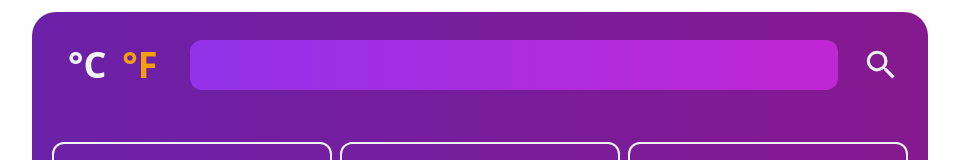
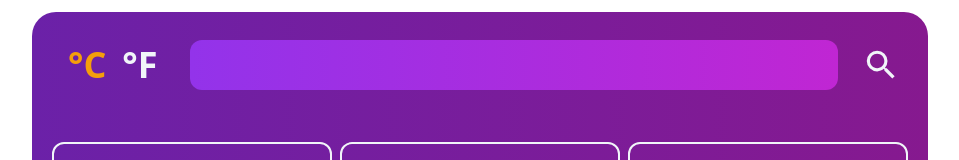
Before and after one commit to NPotokin/Weather-App, a React (Create React App) app: page /AdvancedData in a window 1280 px wide. Shown: the top 160 px of the page, without its empty margins (160-1119 px from the left). Built offline with nearby package versions, Linux system fonts and the light colour scheme.

Commit message:
made store, switch some data

```diff
--- a/src/Components/Info.jsx
+++ b/src/Components/Info.jsx
@@ -1,25 +1,32 @@
 import React from "react"
-import { useState } from "react";
 import axios from "axios"
 import { MdSearch} from "react-icons/md"
+import useStore from "./Store";
 
 function Info() {
 
-  const [data, setData] = useState({});
-  const [location, setLocation] = useState('')
-  const [munits, setMunits] = useState(false)
-  const [urlM, setUrlM] = useState('metric')
+  const [data, setData] = useStore(
+    (state) => [state.data, state.setData]
+  );
 
-  function toggleUnits(){
-    urlM === "metric" ? setUrlM('imperial') : setUrlM("metric")
-    setMunits(!munits);
-    searchLocation();
-  }
+  const [location, setLocation] = useStore(
+    (state) => [state.location, state.setLocation]
+  )
 
-  const url = `https://api.openweathermap.org/data/2.5/weather?q=${location}&appid=7661508e301be410c0c9f630604f8b6a&units=${urlM}`
+  const unitsC = useStore(
+    (state) => state.unitsC
+  )
+
+ const toggleUnits = useStore(
+  (state) => state.toggleUnits)
+
+
+
+  const urlC = `https://api.openweathermap.org/data/2.5/weather?q=${location}&appid=7661508e301be410c0c9f630604f8b6a&units=metric`
+  const urlF = `https://api.openweathermap.org/data/2.5/weather?q=${location}&appid=7661508e301be410c0c9f630604f8b6a&units=imperial`
 
   const searchLocation = (event) => {
-      axios.get(url).then((response) => {
+      axios.get(unitsC ? urlC : urlF).then((response) => {
       setData(response.data)
     })}
 
@@ -48,7 +55,7 @@ function Info() {
     <div>
     <div>
       <div className="p-3 m-3  max-w-4xl flex flex-row justify-between">
-      {munits
+      {unitsC
       ?  <button
       type="button"
       onClick={toggleUnits}
@@ -59,7 +66,7 @@ function Info() {
       className="mx-2 text-xl md:text-2xl lg:text-3xl xl:text-4xl font-extrabold text-slate-100">°C</button>
       }
 
-       {munits
+       {unitsC
       ?  <button
       type="button"
       onClick={toggleUnits}
--- a/src/Components/NavBar.jsx
+++ b/src/Components/NavBar.jsx
@@ -3,6 +3,8 @@ import { Link, Route, Routes } from "react-router-dom"
 import AboutData from "./AboutData"
 import MainData from "./MainData"
 import AdvancedData from "./AdvancedData"
+
+
 
 
 function NavBar() {
--- a/src/Components/Store.js
+++ b/src/Components/Store.js
@@ -1,30 +1,19 @@
 import { create } from 'zustand'
-import axios from 'axios'
 
-const useStore = create((set) => ({
+
+
+const useStore = create( (set) => ({
+
 data: {},
-setData: (data) => set({ data }),
+setData: (data) => set({ data: data }),
 
 location: '',
-setLocation: (location) => set({location}),
+setLocation: (location) => set({location: location}),
 
-munits: false,
-setMunits: (munits) => set({munits}),
+unitsC: true,
+setUnitsC: (unitsC) => set({unitsC: unitsC}),
+toggleUnits: () => set((state) => ({unitsC: !state.unitsC }))
 
-urlM: 'metric',
-setUrlm: (urlM) => set({urlM}),
-
-toggleUnits: () => set((state) =>(state.urlM === 'metric'
- ? state.setUrlm('imperial') : state.setUrlm('metric'))),
-
-// eslint-disable-next-line no-restricted-globals, no-undef
-url: `https://api.openweathermap.org/data/2.5/weather?q=${location}&appid=7661508e301be410c0c9f630604f8b6a&units=${urlM}`,
-
-
-// searchLocation: () => set((event) => {
-//     axios.get(url).then((response) => {
-//     setData(response.data)
-//   })}),
 }))
 
 export default useStore
```
